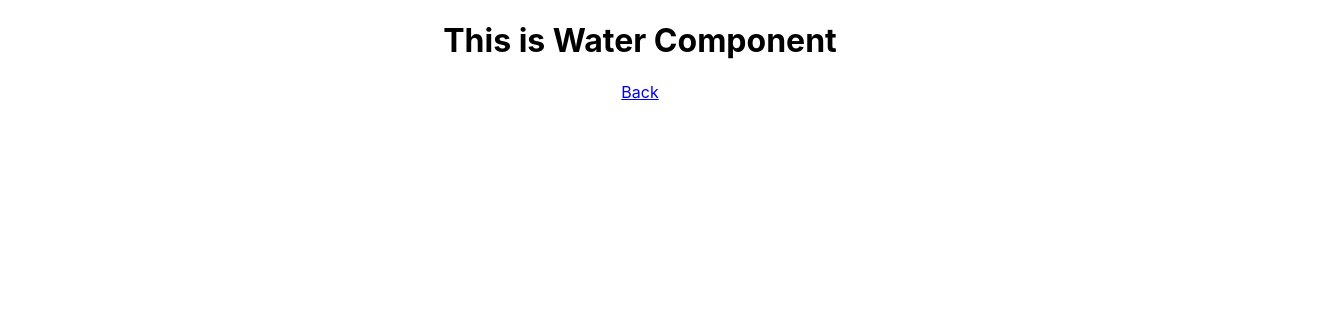
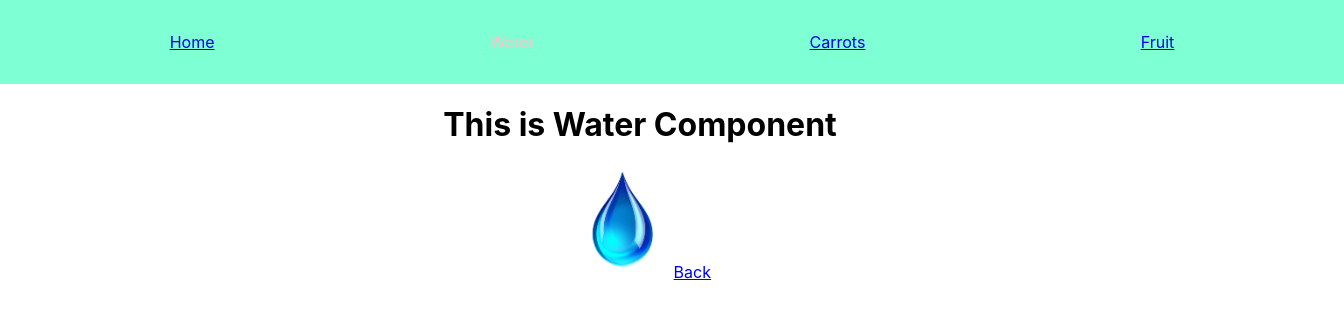
Before and after one commit to vanessanaja/vending-machine, a React (Create React App) app: page /water in a window 1280 px wide. Shown: the top 318 px of the page, 1344 px wide, since content can reach past the window. Built offline with nearby package versions, Linux system fonts and the light colour scheme.

Commit message:
style navbar

```diff
--- a/src/App.js
+++ b/src/App.js
@@ -1,5 +1,6 @@
 import React from 'react';
 import VendingMachine from './VendingMachine';
+import Navbar from './Navbar';
 import Water from './Water';
 import Carrots from './Carrots';
 import Fruit from './Fruit'
@@ -9,6 +10,7 @@ import './App.css';
 function App() {
   return (
     <div className="App">
+    <Navbar />
       <Switch>
         <Route exact path='/' render={() => <VendingMachine />} />
         <Route exact path='/water' render={() => <Water/>} />
--- /dev/null
+++ b/src/Navbar.css
@@ -0,0 +1,11 @@
+.Navbar {
+  width: 100%;
+  display: flex;
+  justify-content: space-around;
+  padding: 2em;
+  background-color: aquamarine;
+}
+
+.Navbar a.Navbar-active {
+  color: pink;
+}
--- a/src/Navbar.js
+++ b/src/Navbar.js
@@ -0,0 +1,18 @@
+import React, { Component } from 'react';
+import {NavLink} from 'react-router-dom';
+import './Navbar.css';
+
+class Navbar extends Component{
+  render(){
+    return(
+      <div className='Navbar'>
+        <NavLink exact activeClassName='Navbar-active' to='/'>Home</NavLink>
+        <NavLink exact activeClassName='Navbar-active' to='water'>Water</NavLink>
+        <NavLink exact activeClassName='Navbar-active' to='carrots'>Carrots</NavLink>
+        <NavLink exact activeClassName='Navbar-active' to='fruit'>Fruit</NavLink>
+      </div>
+    )
+  }
+}
+
+export default Navbar;
--- /dev/null
+++ b/src/Water.css
@@ -0,0 +1,4 @@
+.drop {
+  height: 7em;
+  width: auto;
+}
--- a/src/Water.js
+++ b/src/Water.js
@@ -1,5 +1,7 @@
 import React, { Component } from 'react';
 import {Link} from 'react-router-dom';
+import waterIMG from './waterIMG.png';
+import './Water.css';
 
 class Water extends Component {
   constructor(props){
@@ -9,6 +11,7 @@ class Water extends Component {
     return(
       <div className='Vending-Machine'>
         <h1>This is Water Component</h1>
+        <img src={waterIMG} alt='water' className='drop'></img>
         <Link to='/'>Back</Link>
       </div>
     )
```
Also changed, not shown: src/waterIMG.png (added).
